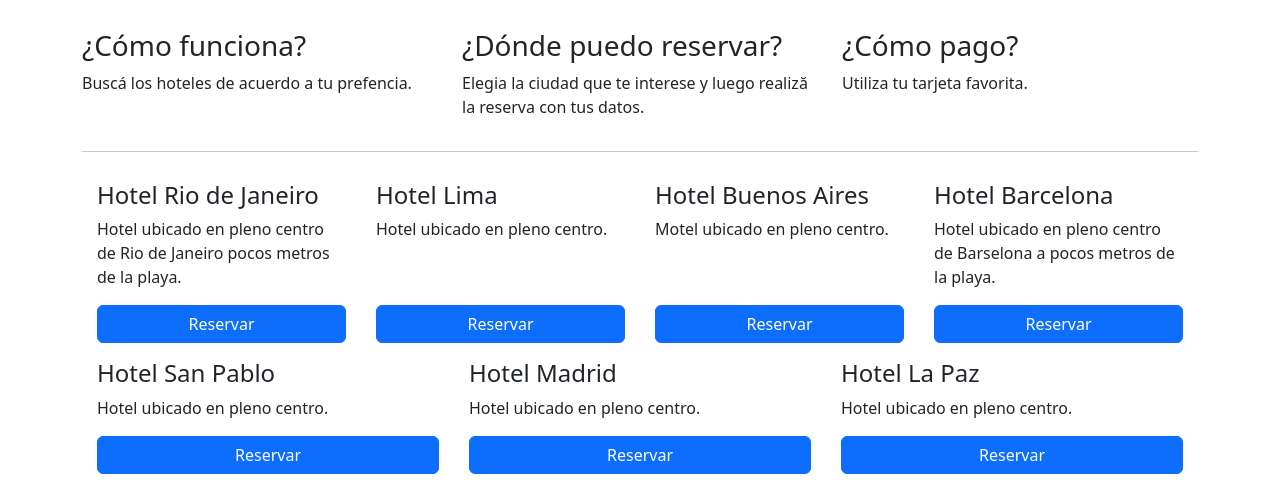
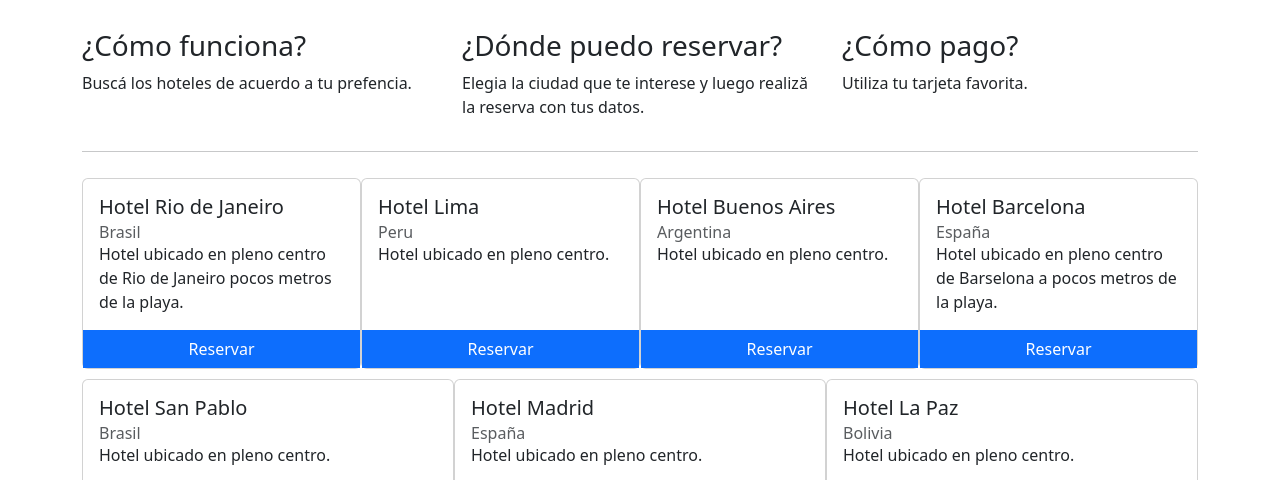
Before and after one commit to HernanGoat77/Proyectos-Acad-micos, a website: page index.html in a window 1280 px wide. Shown: the part 133-613 px from the top of the page. Drawn offline with nearby package versions, Linux system fonts and the light colour scheme; a web font is replaced by a local one.

Commit message:
usando cards

```diff
--- a/css/main.css
+++ b/css/main.css
@@ -14,12 +14,12 @@
 
    .card-hotel {
       flex: 1 250px;
-      padding: 3px 15px 3px 15px;
       margin-top: 10px;
    }
 
    .btn-reserva {
       width: 100%;
+      border-radius: 0;
 
    }
    .footer-address-icon {
--- a/index.html
+++ b/index.html
@@ -61,10 +61,11 @@
     <hr>
 
     <div class="d-flex flex-wrap flex-row-reverse">
-        <div class="card-hotel d-flex flex-column justify-content-between">
-           <div>
-              <h4>Hotel Barcelona</h4>
-              <p>Hotel ubicado en pleno centro de Barselona a
+        <div class="card card-hotel d-flex flex-column justify-content-between ml-2">
+           <div class="card-body">
+              <h5 class="card-title">Hotel Barcelona</h5>
+              <h6 class="card-subtitle text-muted">España</h6>
+              <p class="card-text">Hotel ubicado en pleno centro de Barselona a
                pocos
                metros de la playa. </p>
             </div>
@@ -73,30 +74,33 @@
                   <span class="oi oi-plus"></span>Reservar</button>
             </div>
         </div>
-        <div class="card-hotel d-flex flex-column justify-content-between">
-           <div>
-              <h4>Hotel Buenos Aires</h4>
-              <p>Motel ubicado en pleno centro. </p>
+        <div class="card card-hotel d-flex flex-column justify-content-between ml-2">
+           <div class="card-body">
+              <h5 class="card-title">Hotel Buenos Aires</h5>
+              <h6 class="card-subtitle text-muted">Argentina</h6>
+              <p class="card-text">Hotel ubicado en pleno centro. </p>
            </div>
            <div>
               <button class="btn btn-primary btn-reserva">
                   <span class="oi oi-plus"></span>Reservar</button>
            </div>
         </div>
-        <div class="card-hotel d-flex flex-column justify-content-between">
-           <div>
-              <h4>Hotel Lima</h4>
-              <p>Hotel ubicado en pleno centro. </p>
+        <div class="card card-hotel d-flex flex-column justify-content-between ml-2">
+           <div class="card-body">
+              <h5 class="card-title">Hotel Lima</h5>
+              <h6 class="card-subtitle text-muted">Peru</h6>
+              <p class="card-text">Hotel ubicado en pleno centro. </p>
            </div>
            <div>
               <button class="btn btn-primary btn-reserva">
                   <span class="oi oi-plus"></span>Reservar</button>
            </div>
         </div>
-        <div class="card-hotel d-flex flex-column justify-content-between">
-           <div>
-              <h4>Hotel Rio de Janeiro</h4>
-              <p>Hotel ubicado en pleno centro de Rio de Janeiro
+        <div class="card card-hotel d-flex flex-column justify-content-between ml-2">
+           <div class="card-body">
+              <h5 class="card-title">Hotel Rio de Janeiro</h5>
+              <h6 class="card-subtitle text-muted">Brasil</h6>
+              <p class="card-text">Hotel ubicado en pleno centro de Rio de Janeiro
                pocos metros de la playa. </p>
            </div>
            <div>
@@ -104,30 +108,33 @@
                   <span class="oi oi-plus"></span>Reservar</button>
            </div>
         </div>
-        <div class="card-hotel d-flex flex-column justify-content-between">
-           <div>
-              <h4>Hotel La Paz</h4>
-              <p>Hotel ubicado en pleno centro. </p>
+        <div class="card card-hotel d-flex flex-column justify-content-between ml-2">
+           <div class="card-body">
+              <h5 class="card-title">Hotel La Paz</h5>
+              <h6 class="card-subtitle text-muted">Bolivia</h6>
+              <p class="card-text">Hotel ubicado en pleno centro. </p>
            </div>
            <div>
               <button class="btn btn-primary btn-reserva">
                   <span class="oi oi-plus"></span>Reservar</button>
            </div>
         </div>
-        <div class="card-hotel d-flex flex-column justify-content-between">
-           <div>
-              <h4>Hotel Madrid</h4>
-              <p>Hotel ubicado en pleno centro. </p>
+        <div class="card card-hotel d-flex flex-column justify-content-between ml-2">
+           <div class="card-body">
+              <h5 class="card-title">Hotel Madrid</h5>
+              <h6 class="card-subtitle text-muted">España</h6>
+              <p class="card-text">Hotel ubicado en pleno centro. </p>
             </div>
             <div>
               <button class="btn btn-primary btn-reserva">
                   <span class="oi oi-plus"></span>Reservar</button>
             </div>
         </div>
-        <div class="card-hotel d-flex flex-column justify-content-between">
-           <div>
-              <h4>Hotel San Pablo</h4>
-              <p>Hotel ubicado en pleno centro. </p>
+        <div class="card card-hotel d-flex flex-column justify-content-between ml-2">
+           <div class="card-body">
+              <h5 class="card-title">Hotel San Pablo</h5>
+              <h6 class="card-subtitle text-muted">Brasil</h6>
+              <p class="card-text">Hotel ubicado en pleno centro. </p>
            </div>
            <div>
               <button class="btn btn-primary btn-reserva">
```
Also changed, not shown: precios.html (+12 -1 lines), images/hotel.jpg (added).
